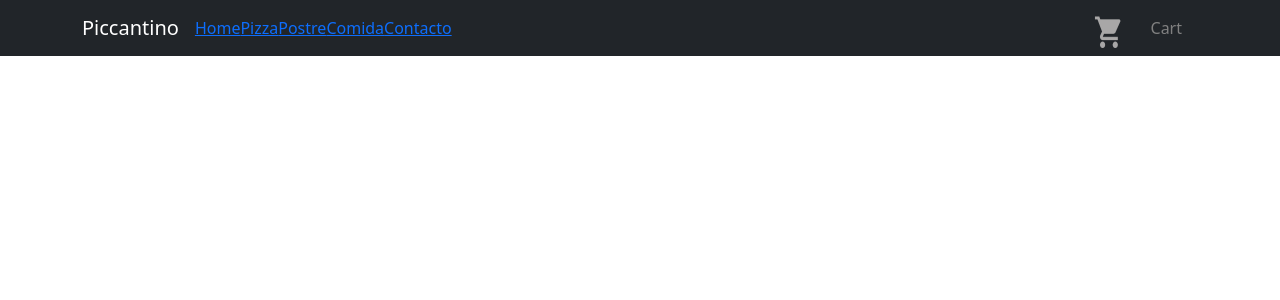
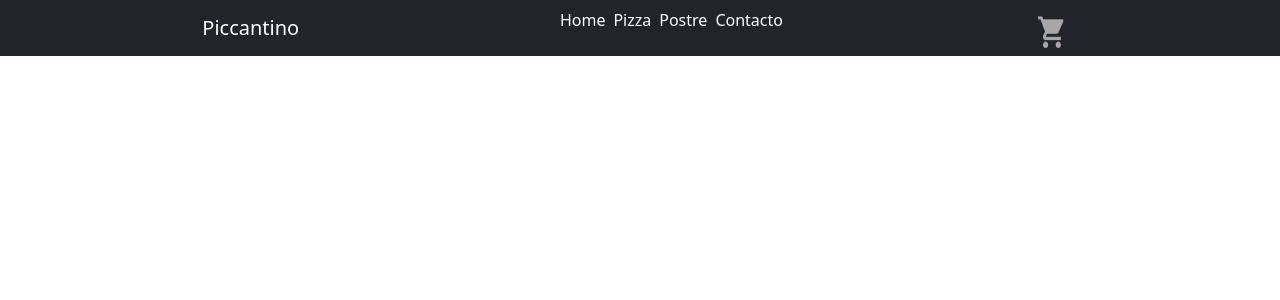
Before and after one commit to TomasMogaburuBoca/Piccantino, a React (Create React App) app: page /cart in a window 1280 px wide. Shown: the top 300 px of the page. Built offline with nearby package versions, Linux system fonts and the light colour scheme.

Commit message:
Contador

```diff
--- a/src/App.js
+++ b/src/App.js
@@ -8,20 +8,22 @@ import ItemDetailContent from './Componentes/Containers/ItemDetailConten/ItemDet
 
 import './App.css';
 import 'bootstrap/dist/css/bootstrap.min.css';
+import CartContextProvider from './Componentes/CartContext/CartContex';
 
 
 function App() {
   return(
+      <CartContextProvider>
         <BrowserRouter>
             <NavBar />
             <Routes>
               <Route index path="/" element={<ItemListContent />} />
               <Route index path="/categoria/:id" element={<ItemListContent />} />
-              <Route path="/carrito/:id" element={<Cart />} />
               <Route path="/detalle/:id" element={<ItemDetailContent />} />
+              <Route path="/cart" element={<Cart />} />
             </Routes>
-
         </BrowserRouter>
+      </CartContextProvider>
   );
 }
 
--- a/src/Componentes/Cart/Cart.js
+++ b/src/Componentes/Cart/Cart.js
@@ -1,8 +1,21 @@
-import React from 'react'
+import { useContext } from 'react';
+import { CartContext } from '../CartContext/CartContex';
+import CartItem from './CartItem';
+
 
 const Cart = () => {
+    const { cartList } = useContext(CartContext)
+
     return (
-        <div className="cartDiv">Cart</div>
+        <>
+                <div className="cartDiv">{ cartList.length < 1 ?(
+                        ''
+                    )
+                        : (
+                            cartList.map((i) => <CartItem key= {i.producto.id} producto= {i.producto} />)
+                        )}
+                </div>
+        </>
     )
 }
 
--- /dev/null
+++ b/src/Componentes/Cart/CartItem.js
@@ -0,0 +1,16 @@
+
+
+const CartItem = ({producto}) => {
+    const {name, categoria, img, price} = producto
+
+    return (
+        <div>
+            <img src={img}></img>
+            <h3>{name}</h3>
+            <p>{categoria}</p>
+            <p>${price}</p>
+        </div>
+    )
+}
+
+export default CartItem
--- /dev/null
+++ b/src/Componentes/CartContext/CartContex.js
@@ -0,0 +1,32 @@
+import { createContext, useState } from "react";
+
+
+export const CartContext = createContext( [] );
+
+const CartContextProvider = ({children}) => {
+
+    const [ cartList, serCartList] = useState( [] );
+
+    const AddToCart = (producto, count) =>{
+        if (InCart(producto.id)){
+            alert ("El producto ya se encuentra en el carrito");
+        }else {
+            serCartList( [...cartList, {producto, count}] );
+            alert ("Agregado al carrito");
+        }
+    };
+
+
+    const InCart = (id) =>{
+        return cartList && cartList.some((i) => i.producto.id === id);
+    };
+
+
+    return (
+        <CartContext.Provider value={{AddToCart, cartList}}>
+            {children}
+        </CartContext.Provider>
+    );
+};
+
+export default CartContextProvider
--- a/src/Componentes/Containers/ItemDetailConten/ItemDetail.js
+++ b/src/Componentes/Containers/ItemDetailConten/ItemDetail.js
@@ -1,29 +1,34 @@
+import { useContext } from 'react';
 import { Card, Button } from 'react-bootstrap';
+import { CartContext } from '../../CartContext/CartContex';
 import ItemCount from '../../ItemCount/ItemCount';
 
 
+
 export const ItemDetail = ( {producto} ) => {
+    const {name, categoria, price, img, initial, stock} = producto;
+    const {AddToCart} = useContext(CartContext);
+
     const onAdd = (count) => {
-        console.log(count);
-    }
+        AddToCart ({...producto, count});
+    };
 
     return (
         <>
             <Card className="divCard" style={{ width: '18rem' }}>
                             <Card.Body className='card'>
-                                <Card.Img className="cardImg" variant="top" src={producto.img} />
-                                <Card.Title>{`${producto.name} - ${producto.type}`}</Card.Title>
+                                <Card.Img className="cardImg" variant="top" src={img} />
+                                <Card.Title>{`${name} - ${categoria}`}</Card.Title>
                                     <Card.Text>
                                         Some quick example text to build on the card title and make up the bulk of
                                         the card's content.
                                     </Card.Text>
                                     <Card.Text>
-                                        $ {producto.price}
+                                        $ {price}
                                     </Card.Text>
-                                <ItemCount initial={1} stock={10} onAdd={onAdd}/>
-                                {/*<Button variant="primary">Agregar</Button>*/}
+                                <ItemCount initial={0} stock={10} onAdd={onAdd}/>
                             </Card.Body>
                 </Card>
         </>
-    )
+    );
 }
--- a/src/Componentes/Containers/ItemListContent/ItemListContent.css
+++ b/src/Componentes/Containers/ItemListContent/ItemListContent.css
@@ -7,6 +7,7 @@
     flex-direction: row;
     justify-content: space-around;
 }
+
 .card {
     width: 300px;
     height: auto;
--- a/src/Componentes/ItemCount/ItemCount.js
+++ b/src/Componentes/ItemCount/ItemCount.js
@@ -1,7 +1,9 @@
-import { useState } from 'react'
+import { useState, useEffect } from 'react'
+import {Link} from 'react';
 
 function ItemCount({stock, initial, onAdd}) {
     const [count, setCount] = useState (initial)
+    const [show, setShow] = useState(true)
 
 
     function suma() {
@@ -18,14 +20,34 @@ function ItemCount({stock, initial, onAdd}) {
         onAdd (count)
     }
 
-    return (
-        <div>
-            <p>{count}</p>
-            <button onClick={suma}>Sumar</button>
-            <button onClick={resta}>Quitar</button>
-            <button onClick={agregar}>Agregar</button>
-        </div>
-    )
+    if(show&&stock>0){
+        return(<div>
+            <div className="Counter"> <button type="button" onClick={resta}>
+            -
+            </button>
+            <p className="Cantidad">Cantidad {count}</p>
+
+            <button type="button" onClick={suma}>
+            +
+            </button></div>
+            <button onClick={onAdd}>Agregar al Carrito</button>
+
+            </div>)
+        }
+
+        if(stock==0){
+            return(
+            <p>Sin unidades disponibles</p>
+            )
+        }
+
+        if (!show && stock>0){
+            return(<Link to="/cart"><button>Ir al carrito</button></Link>)
+        }
+
+
+
+
 }
 
 
--- /dev/null
+++ b/src/Componentes/NavBar/NavBar.css
@@ -0,0 +1,14 @@
+.me-auto{
+    width: 100%;
+    display: flex;
+    flex-direction: row;
+    justify-content: space-around;
+}
+.link{
+    padding: 4px;
+    text-decoration: none;
+    color: white;
+    text-align: center;
+    margin-top: 10px;
+
+}
--- a/src/Componentes/NavBar/navBar.js
+++ b/src/Componentes/NavBar/navBar.js
@@ -1,21 +1,32 @@
+import { Link, div } from 'react-router-dom';
+
 import { Navbar, Container, Nav  } from 'react-bootstrap';
-import { Link, NavLink } from 'react-router-dom';
+import './NavBar.css';
+
 import CartWidgets from '../CartWidgets/CartWidgets';
+import CarritoGris from '../../CarritoGris.png'
+import Cart from '../Cart/Cart';
+
 
 function NavBar(){
     return(
         <>
             <Navbar bg="dark" variant="dark">
-                <Container>
-                <Navbar.Brand href="#home">Piccantino</Navbar.Brand>
-                <Nav className="me-auto">
-                    <Link to="/">Home</Link>
-                    <Link to="/categoria/pizza">Pizza</Link>
-                    <Link to="/categoria/postre">Postre</Link>
-                    <Link to="/cart">Comida</Link>
-                    <Link to="#pricing">Contacto</Link>
-                </Nav>
-                <CartWidgets />
+                <Container className='container'>
+                    <Nav className="me-auto">
+                        <Navbar.Brand href="#home">Piccantino</Navbar.Brand>
+                        <div className='div-menu'>
+                            <Link className='link' to="/">Home</Link>
+                            <Link className='link' to="/categoria/pizza">Pizza</Link>
+                            <Link className='link' to="/categoria/postre">Postre</Link>
+                            <Link className='link' to="#pricing">Contacto</Link>
+                        </div>
+                        <div className='div-carrito'>
+                            <Link to="/cart"><img src={CarritoGris} className="carrito" alt="carrito"/>
+                                <Cart />
+                            </Link>
+                        </div>
+                    </Nav>
                 </Container>
             </Navbar>
             </>
--- a/src/Componentes/helpers/getFetch.js
+++ b/src/Componentes/helpers/getFetch.js
@@ -12,7 +12,7 @@ let productos = [
         name: 'pizza',
         categoria:'pizza',
                 price: '',
-                        img: {anchoa}
+                        img: 'https://cdn.pixabay.com/photo/2017/12/10/14/47/pizza-3010062__340.jpg'
     },
     {id : '3',
         name: 'pizza',
```
Also changed, not shown: src/Componentes/Cart/Cart.css (added).
